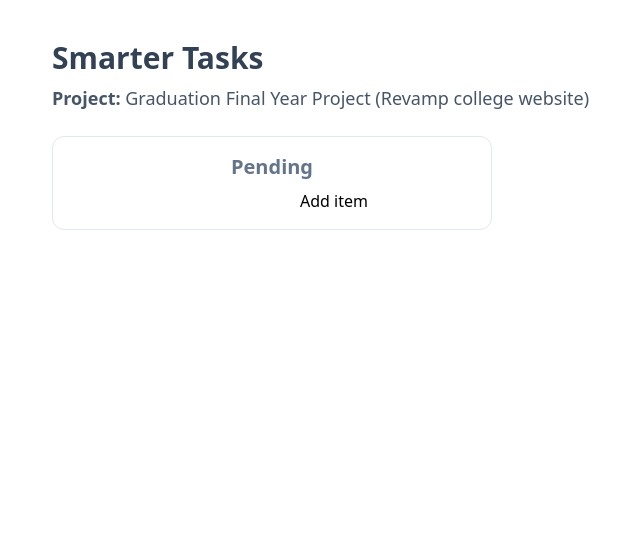
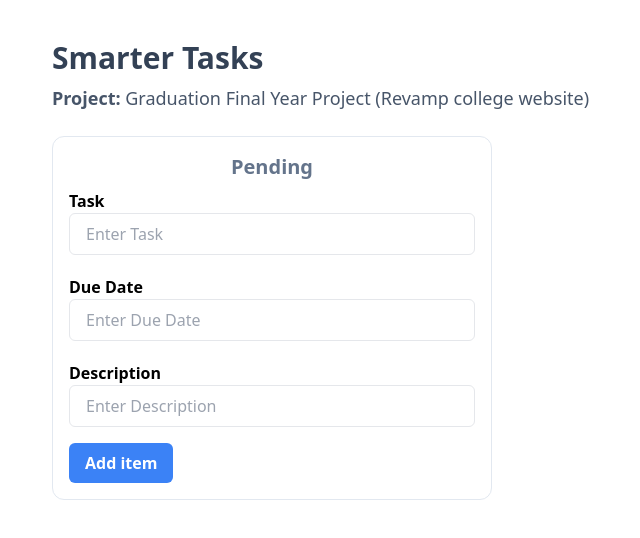
Before and after one commit to gurmugt/Task-Management-System, a React (Vite) app in the folder smarter-tasks/: page / in a window 1280 px wide. Shown: the top 538 px of the page, without its empty margins (140-780 px from the left). Built offline with nearby package versions, Linux system fonts and the light colour scheme.

Commit message:
Smarter tasks project adding input fields like due date and descriptions

```diff
--- a/smarter-tasks/src/Task.tsx
+++ b/smarter-tasks/src/Task.tsx
@@ -1,7 +1,10 @@
 import { Component } from "react";
 import "./TaskCard.css";
+
 interface TaskProp {
   title: string;
+  description: string;
+  dueDate: string;
 }
 
 class Task extends Component<TaskProp> {
@@ -11,10 +14,10 @@ class Task extends Component<TaskProp> {
       <div className="TaskItem shadow-md border border-slate-100">
         <h2 className="text-base font-bold my-1">{this.props.title}</h2>
         <p className="text-sm text-slate-500">
-          Due Date:
+          Due Date: {this.props.dueDate}
         </p>
         <p className="text-sm text-slate-500">
-          Description:
+          Description: {this.props.description}
         </p>
       </div>
     );
--- a/smarter-tasks/src/TaskCard.css
+++ b/smarter-tasks/src/TaskCard.css
@@ -1,5 +1,5 @@
 .TaskItem {
-    /* border: 1px solid #DFDFDF; */
+    border: 1px solid #DFDFDF;
     border-radius: 4px;
     padding: 10px 20px;
     margin-top: 12px;
--- a/smarter-tasks/src/TaskForm.tsx
+++ b/smarter-tasks/src/TaskForm.tsx
@@ -3,48 +3,85 @@ import { TaskItem } from "./types";
 
 interface TaskFormProps {
     addTask: (task: TaskItem) => void;
-  }
-
-interface TaskFormState {
 }
 
 interface TaskFormState {
     title: string;
-  }
+    description: string;
+    dueDate: string;
+}
 
 class TaskForm extends React.Component<TaskFormProps, TaskFormState> {
     constructor(props: TaskFormProps) {
         super(props);
         this.state = {
-          title: ""
+            title: "",
+            description: "",
+            dueDate: "",
+        };
+    }
+
+    addTask: React.FormEventHandler<HTMLFormElement> = (event) => {
+        event.preventDefault();
+
+        // Check if both title and due date are not empty before adding the task
+        if (this.state.title.trim() !== "" && this.state.dueDate.trim() !== "") {
+            const newTask = {
+                title: this.state.title,
+                description: this.state.description,
+                dueDate: this.state.dueDate,
+            };
+            this.props.addTask(newTask);
+            this.setState({ title: "", description: "", dueDate: "" });
         }
-      }
+    };
 
-  //Handling the input field elements
-  addTask: React.FormEventHandler<HTMLFormElement> = (event) => {
-    event.preventDefault();
-    const newTask = {
-      title: this.state.title,
+    titleChanged: React.ChangeEventHandler<HTMLInputElement> = (event) => {
+        this.setState({ title: event.target.value });
     };
-    this.props.addTask(newTask);
-    this.setState({ title: "" });
-  };
 
-  //updating the titles as the user enters the data
-  titleChanged: React.ChangeEventHandler<HTMLInputElement> = (event) => {
-    console.log(`${event.target.value}`);
-    this.setState({ title: event.target.value });
-  };
+    descriptionChanged: React.ChangeEventHandler<HTMLInputElement> = (event) => {
+        this.setState({ description: event.target.value });
+    };
 
-  render(){
-    return (
-      <form onSubmit={this.addTask}>
-        <input type="text" value={this.state.title} onChange={this.titleChanged}/>
-        <button type="submit">Add item</button>
-      </form>
-    )
+    dueDateChanged: React.ChangeEventHandler<HTMLInputElement> = (event) => {
+        this.setState({ dueDate: event.target.value });
+    };
+
+    render() {
+      return (
+          <form onSubmit={this.addTask}>
+
+              <div>
+                  <label htmlFor="todoTitle" className="font-bold">Task</label>
+                  <br />
+                  <input type="text" id="todoTitle" className="mb-5 w-full border rounded-md
+                   px-4 py-2 focus:outline-none focus:ring-2 focus:ring-blue-500"
+                  placeholder="Enter Task" value={this.state.title} onChange={this.titleChanged}/>
+              </div>
+
+              <div>
+                  <label htmlFor="todoDueDate" className="font-bold">Due Date</label>
+                  <br />
+                  <input type="text" id="todoDueDate"  className="mb-5 w-full border rounded-md
+                   px-4 py-2 focus:outline-none focus:ring-2 focus:ring-blue-500"
+                  placeholder="Enter Due Date" value={this.state.dueDate} onChange={this.dueDateChanged} />
+              </div>
+
+              <div>
+                  <label htmlFor="todoDescription" className="font-bold">Description</label>
+                  <br />
+                  <input type="text" id="todoDescription"  className="w-full border rounded-md
+                  px-4 py-2 focus:outline-none focus:ring-2 focus:ring-blue-500"
+                  placeholder="Enter Description" value={this.state.description} onChange={this.descriptionChanged} />
+              </div>
+
+               <button type="submit" id="addTaskButton" className="mt-4 bg-blue-500 hover:bg-blue-600 text-white font-bold py-2 px-4 rounded-md focus:outline-none focus:ring-2 focus:ring-blue-500">
+                Add item
+                </button>
+          </form>
+      );
   }
-
 }
 
- export default TaskForm;
+export default TaskForm;
--- a/smarter-tasks/src/TaskList.tsx
+++ b/smarter-tasks/src/TaskList.tsx
@@ -11,7 +11,7 @@ class TaskList extends React.Component<Props, State> {
 
   render() {
     return this.props.tasks.map((task, idx) => (
-      <Task key={idx} title={task.title} />
+      <Task key={idx} title={task.title} dueDate={task.dueDate} description={task.description} />
     ));
   }
 }
--- a/smarter-tasks/src/types.ts
+++ b/smarter-tasks/src/types.ts
@@ -1,3 +1,5 @@
 export interface TaskItem {
     title: string;
+    description: string;
+    dueDate: string;
   }
```
